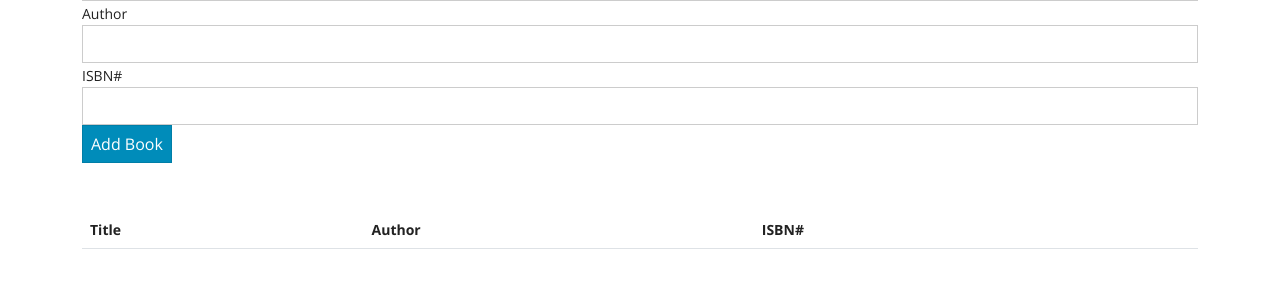
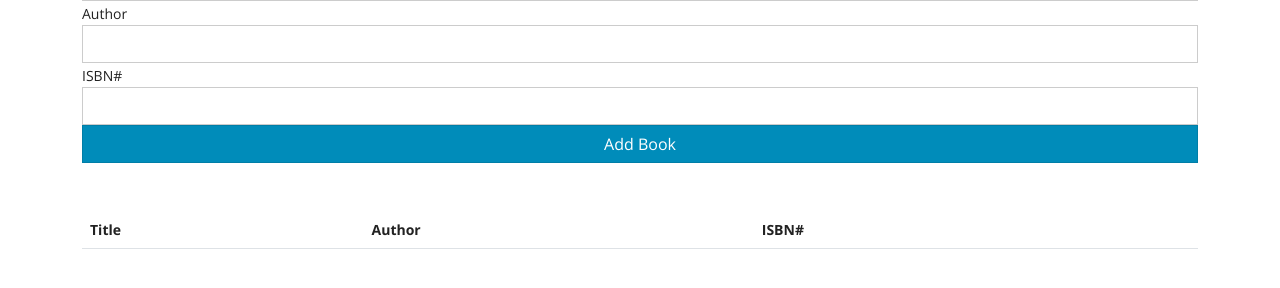
Before and after one commit to Kamran099/BookList-App, a plain HTML site: page index.html in a window 1280 px wide. Shown: the part 160-448 px from the top of the page. Drawn offline with nearby package versions, Linux system fonts and the light colour scheme.

Commit message:
Submit Button adjusted, **app complete**

```diff
--- a/index.html
+++ b/index.html
@@ -31,7 +31,10 @@
                 <label for="isbn">ISBN#</label>
                 <input type="text" id="isbn" class="form-control">
             </div>
-            <input type="submit" value="Add Book" class="btn btn-primary btn-block">
+            <grid>
+                <input type="submit" value="Add Book" class="btn btn-primary btn-block col-12">
+            </grid>
+
         </form>
         <table class="table table-striped mt-5">
             <thead>
```
